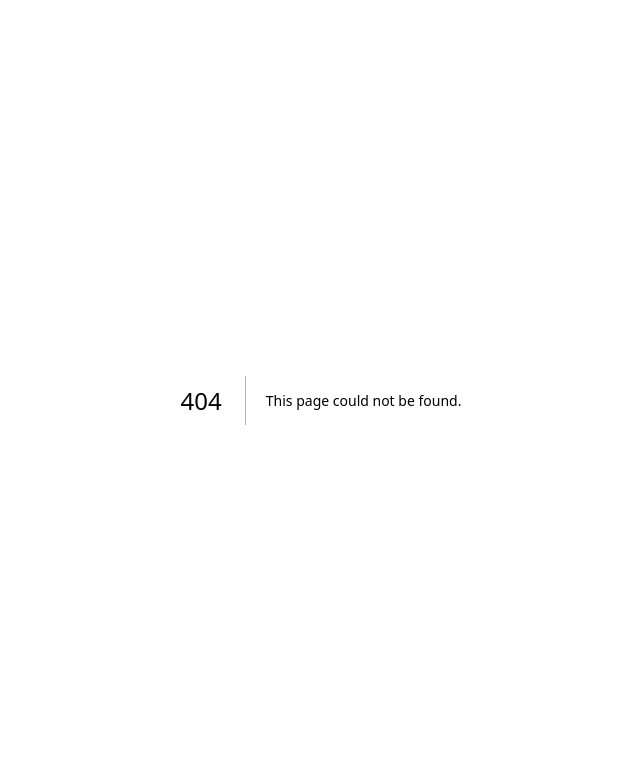
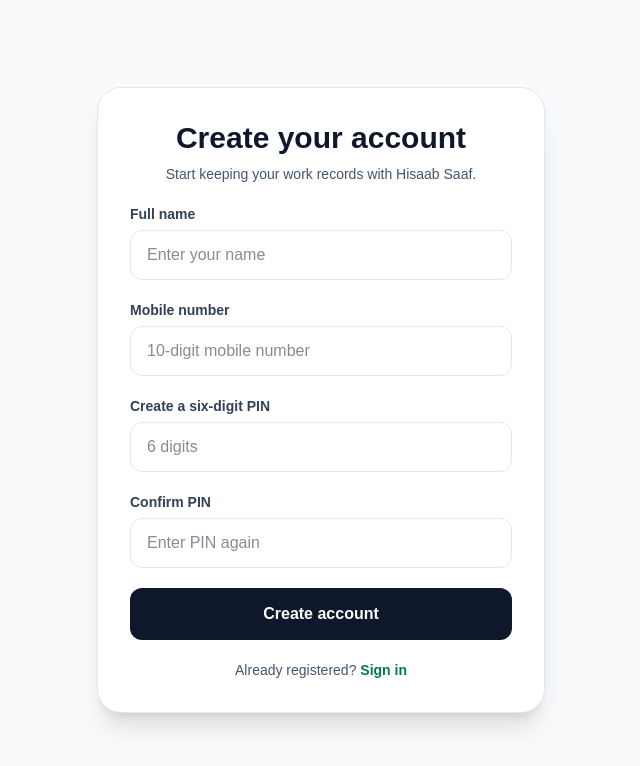
Before and after one commit to Aayush-Agarwal007/Hisaab_Saaf, a Next.js app: page /register in a window 1280 px wide. Before the commit this address had no page. Shown: the top 766 px of the page, without its empty margins (319-959 px from the left). Built offline with nearby package versions, Linux system fonts and the light colour scheme.

Commit message:
Register

```diff
--- /dev/null
+++ b/app/api/register/route.ts
@@ -0,0 +1,122 @@
+
+import { NextResponse } from "next/server";
+import { createAdminClient } from "@/lib/supabase/admin";
+import { z } from "zod";
+
+const registrationSchema = z.object({
+  displayName: z.string().trim().min(2).max(80),
+  phone: z.string().regex(/^[6-9]\d{9}$/),
+  pin: z.string().regex(/^\d{6}$/),
+});
+
+export async function POST(request: Request) {
+  let createdUserId: string | null = null;
+
+  try {
+    const body: unknown = await request.json();
+    const parsed = registrationSchema.safeParse(body);
+
+    if (!parsed.success) {
+      return NextResponse.json(
+        { error: "Enter a valid name, mobile number, and six-digit PIN." },
+        { status: 400 }
+      );
+    }
+
+    const { displayName, phone, pin } = parsed.data;
+    const email = `91${phone}@u.hisaabsaaf.app`;
+    const admin = createAdminClient();
+
+    // Check whether this phone number already has a profile.
+    const { data: existingProfile, error: profileCheckError } =
+      await admin
+        .from("profiles")
+        .select("id")
+        .eq("phone", phone)
+        .maybeSingle();
+
+    if (profileCheckError) {
+      console.error("Profile lookup failed:", profileCheckError.message);
+      return NextResponse.json(
+        { error: "Unable to register right now. Please try again." },
+        { status: 500 }
+      );
+    }
+
+    if (existingProfile) {
+      return NextResponse.json(
+        { error: "An account with this mobile number already exists." },
+        { status: 409 }
+      );
+    }
+
+    // Create the Auth account.
+    const { data: authData, error: authError } =
+      await admin.auth.admin.createUser({
+        email,
+        password: pin,
+        email_confirm: true,
+      });
+
+    if (authError || !authData.user) {
+      if (authError?.code === "email_exists") {
+        return NextResponse.json(
+          {
+            error:
+              "An account may already exist for this number. Please contact support.",
+          },
+          { status: 409 }
+        );
+      }
+
+      console.error("Auth account creation failed:", authError?.message);
+      return NextResponse.json(
+        { error: "Unable to create your account. Please try again." },
+        { status: 500 }
+      );
+    }
+
+    createdUserId = authData.user.id;
+
+    // Create the matching worker profile.
+    const { error: insertProfileError } = await admin
+      .from("profiles")
+      .insert({
+        id: createdUserId,
+        display_name: displayName,
+        phone,
+      });
+
+    if (insertProfileError) {
+      console.error("Profile creation failed:", insertProfileError.message);
+
+      // Roll back the Auth account if its profile cannot be created.
+      const { error: rollbackError } =
+        await admin.auth.admin.deleteUser(createdUserId);
+
+      if (rollbackError) {
+        console.error("Auth rollback failed:", rollbackError.message);
+      }
+
+      return NextResponse.json(
+        { error: "Unable to finish registration. Please try again." },
+        { status: 500 }
+      );
+    }
+
+    return NextResponse.json(
+      {
+        success: true,
+        message: "Account created. You can now sign in.",
+      },
+      { status: 201 }
+    );
+  } catch (error) {
+    console.error("Registration request failed:", error);
+
+    return NextResponse.json(
+      { error: "Invalid request or server error." },
+      { status: 400 }
+    );
+  }
+}
--- /dev/null
+++ b/app/register/page.tsx
@@ -0,0 +1,206 @@
+"use client";
+
+import { FormEvent, useState } from "react";
+import Link from "next/link";
+import { useRouter } from "next/navigation";
+
+export default function RegisterPage() {
+  const router = useRouter();
+
+  const [displayName, setDisplayName] = useState("");
+  const [phone, setPhone] = useState("");
+  const [pin, setPin] = useState("");
+  const [confirmPin, setConfirmPin] = useState("");
+  const [error, setError] = useState("");
+  const [loading, setLoading] = useState(false);
+
+  async function handleRegister(event: FormEvent<HTMLFormElement>) {
+    event.preventDefault();
+    setError("");
+
+    if (displayName.trim().length < 2) {
+      setError("Please enter your name.");
+      return;
+    }
+
+    if (!/^[6-9]\d{9}$/.test(phone)) {
+      setError("Enter a valid 10-digit mobile number.");
+      return;
+    }
+
+    if (!/^\d{6}$/.test(pin)) {
+      setError("Your PIN must contain exactly 6 digits.");
+      return;
+    }
+
+    if (pin !== confirmPin) {
+      setError("The two PINs do not match.");
+      return;
+    }
+
+    setLoading(true);
+
+    try {
+      const response = await fetch("/api/register", {
+        method: "POST",
+        headers: {
+          "Content-Type": "application/json",
+        },
+        body: JSON.stringify({
+          displayName: displayName.trim(),
+          phone,
+          pin,
+        }),
+      });
+
+      const result = await response.json();
+
+      if (!response.ok) {
+        setError(result.error ?? "Registration failed. Please try again.");
+        return;
+      }
+
+      router.replace("/login?registered=1");
+    } catch {
+      setError("Unable to connect. Please try again.");
+    } finally {
+      setLoading(false);
+    }
+  }
+
+  return (
+    <main className="flex min-h-screen items-center justify-center bg-slate-50 p-4 sm:p-6">
+      <div className="w-full max-w-md">
+        <form
+          onSubmit={handleRegister}
+          className="space-y-5 rounded-3xl border border-slate-200 bg-white p-8 shadow-xl"
+        >
+          <header className="space-y-2 text-center">
+            <h1 className="text-3xl font-extrabold text-slate-900">
+              Create your account
+            </h1>
+            <p className="text-sm text-slate-600">
+              Start keeping your work records with Hisaab Saaf.
+            </p>
+          </header>
+
+          <div className="space-y-1.5">
+            <label
+              htmlFor="displayName"
+              className="block text-sm font-semibold text-slate-700"
+            >
+              Full name
+            </label>
+            <input
+              id="displayName"
+              type="text"
+              autoComplete="name"
+              maxLength={80}
+              required
+              value={displayName}
+              onChange={(event) => setDisplayName(event.target.value)}
+              className="w-full rounded-xl border border-slate-200 px-4 py-3 text-slate-900 focus:border-emerald-500 focus:outline-none focus:ring-2 focus:ring-emerald-500/20"
+              placeholder="Enter your name"
+            />
+          </div>
+
+          <div className="space-y-1.5">
+            <label
+              htmlFor="phone"
+              className="block text-sm font-semibold text-slate-700"
+            >
+              Mobile number
+            </label>
+            <input
+              id="phone"
+              type="tel"
+              inputMode="numeric"
+              autoComplete="tel-national"
+              maxLength={10}
+              required
+              value={phone}
+              onChange={(event) =>
+                setPhone(event.target.value.replace(/\D/g, "").slice(0, 10))
+              }
+              className="w-full rounded-xl border border-slate-200 px-4 py-3 text-slate-900 focus:border-emerald-500 focus:outline-none focus:ring-2 focus:ring-emerald-500/20"
+              placeholder="10-digit mobile number"
+            />
+          </div>
+
+          <div className="space-y-1.5">
+            <label
+              htmlFor="pin"
+              className="block text-sm font-semibold text-slate-700"
+            >
+              Create a six-digit PIN
+            </label>
+            <input
+              id="pin"
+              type="password"
+              inputMode="numeric"
+              autoComplete="new-password"
+              maxLength={6}
+              required
+              value={pin}
+              onChange={(event) =>
+                setPin(event.target.value.replace(/\D/g, "").slice(0, 6))
+              }
+              className="w-full rounded-xl border border-slate-200 px-4 py-3 text-slate-900 focus:border-emerald-500 focus:outline-none focus:ring-2 focus:ring-emerald-500/20"
+              placeholder="6 digits"
+            />
+          </div>
+
+          <div className="space-y-1.5">
+            <label
+              htmlFor="confirmPin"
+              className="block text-sm font-semibold text-slate-700"
+            >
+              Confirm PIN
+            </label>
+            <input
+              id="confirmPin"
+              type="password"
+              inputMode="numeric"
+              autoComplete="new-password"
+              maxLength={6}
+              required
+              value={confirmPin}
+              onChange={(event) =>
+                setConfirmPin(event.target.value.replace(/\D/g, "").slice(0, 6))
+              }
+              className="w-full rounded-xl border border-slate-200 px-4 py-3 text-slate-900 focus:border-emerald-500 focus:outline-none focus:ring-2 focus:ring-emerald-500/20"
+              placeholder="Enter PIN again"
+            />
+          </div>
+
+          {error && (
+            <p
+              role="alert"
+              className="rounded-lg bg-red-50 p-3 text-sm text-red-700"
+            >
+              {error}
+            </p>
+          )}
+
+          <button
+            type="submit"
+            disabled={loading}
+            className="w-full rounded-xl bg-slate-900 px-4 py-3.5 font-semibold text-white hover:bg-slate-800 disabled:cursor-not-allowed disabled:opacity-60"
+          >
+            {loading ? "Creating account..." : "Create account"}
+          </button>
+
+          <p className="text-center text-sm text-slate-600">
+            Already registered?{" "}
+            <Link
+              href="/login"
+              className="font-semibold text-emerald-700 hover:underline"
+            >
+              Sign in
+            </Link>
+          </p>
+        </form>
+      </div>
+    </main>
+  );
+}
```
